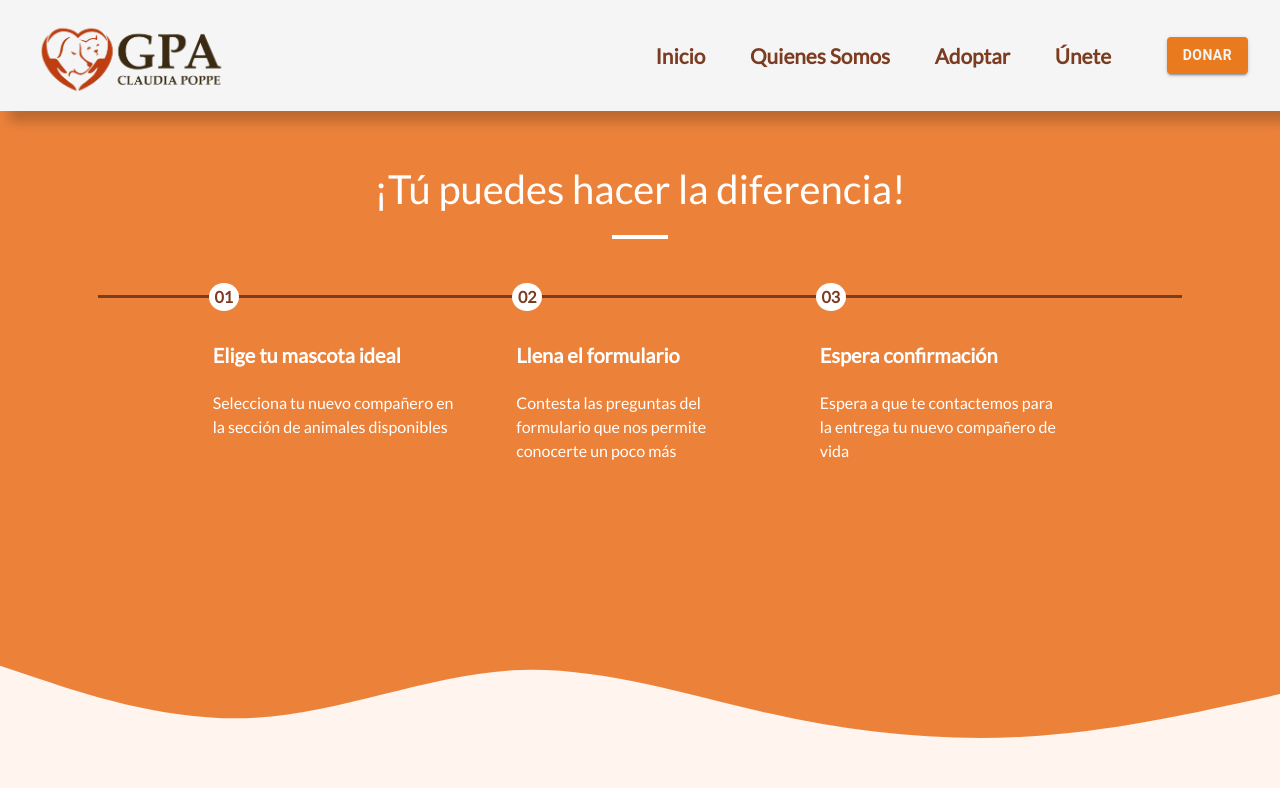
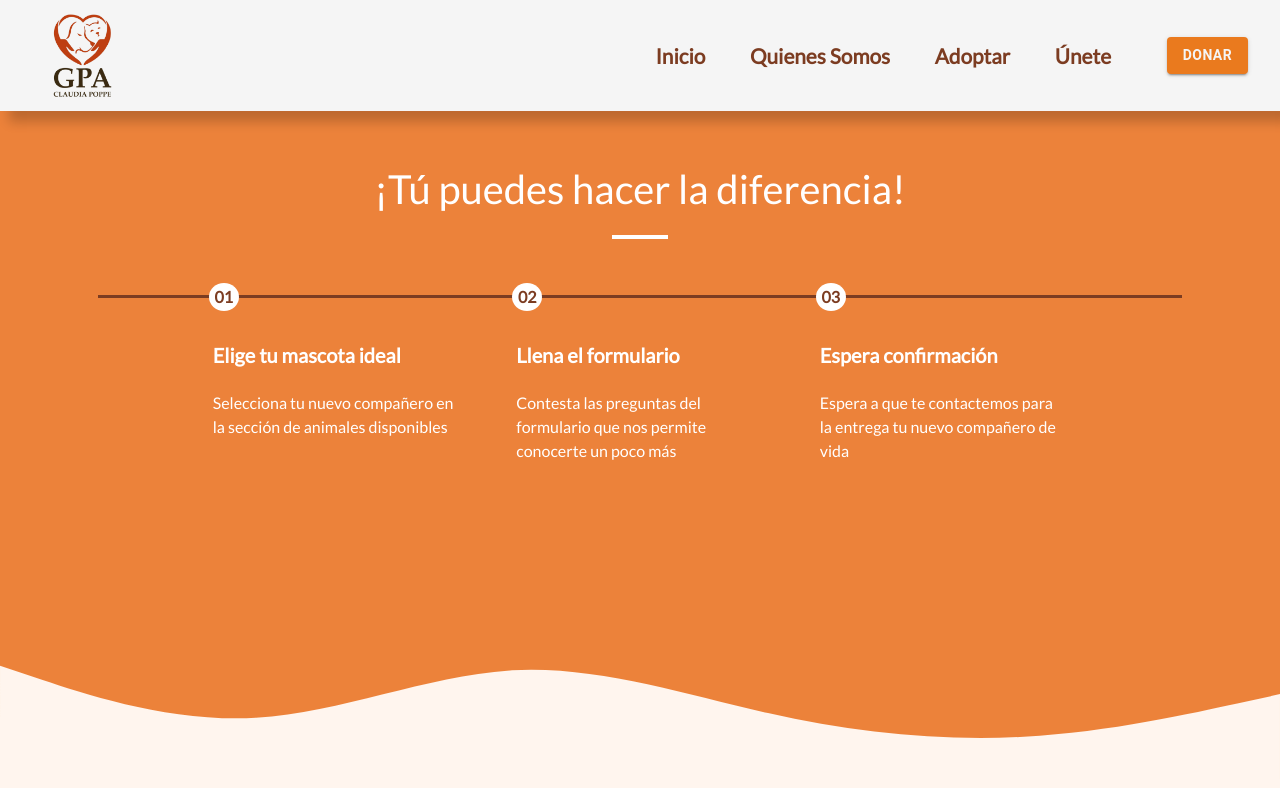
Before and after one commit to GPA-Espol/FindMeAPet_Web, a React (Create React App) app: page /adoptar in a window 1280 px wide. Shown: the top 788 px of the page. Built offline with nearby package versions, Linux system fonts and the light colour scheme; no server answers.

Commit message:
Customer requested logo implemented for NavBar

```diff
--- a/src/components/NavBar/NavBar.css
+++ b/src/components/NavBar/NavBar.css
@@ -16,6 +16,10 @@
   /* background: linear-gradient(90deg, #F9C49A 0%, #ea7a1e 100%); */
 }
 
+.logo-container {
+  max-height: 95px;
+}
+
 /* TODO: Toda el logo ocupa mucho, arreglar para que el cursor pointer quede bien */
 .nav-logo {
   /* flex-grow: 1; */
@@ -25,9 +29,10 @@
 }
 
 .nav-logo img {
-  width: 200px;
-  height: auto;
-  margin-top: 0.5rem !important;
+  /* Estos son importante son el logo que me gustaba a mi */
+  /* width: 200px; */
+  /* height: auto; */
+  /* margin-top: 0.5rem !important; */
   cursor: pointer;
 }
 
@@ -35,6 +40,14 @@ a.active, a {
   text-decoration: none !important;
 }
 
+
+/* Esto es necesario para el logo que quiere mónica */
+.logo-img {
+  /* object-fit: cover; */
+  height: 100px;
+  width: 100px;
+  margin: 0!important;
+}
 
 .nav-menu {
   display: grid;
--- a/src/components/NavBar/NavBar.js
+++ b/src/components/NavBar/NavBar.js
@@ -21,8 +21,8 @@ class NavBar extends Component {
           {/* <div className="nav-container"> */}
 
           <div className="logo-container">
-            <NavLink exact to="/" className="nav-logo">
-              <img src="NavBar/logo_GPA_Horizontal.png" alt="GPA Logo" />
+            <NavLink className="logo-img" exact to="/" className="nav-logo">
+              <img className="logo-img" src="NavBar/LogoGPA_Navbar.png" alt="GPA Logo" />
             </NavLink>
           </div>
 
--- a/src/components/Pages/Adoptar/AnimalModal/AnimalModal.js
+++ b/src/components/Pages/Adoptar/AnimalModal/AnimalModal.js
@@ -23,6 +23,7 @@ const ShowAnimal = (props) => {
       esterilizado = "No está esterilizado"
     }
 
+    // TODO: Descomenta esto cuando este resuelto lo de los campos null
     // let color = selectedPet.color.charAt(0).toUpperCase() + selectedPet.color.slice(1);
     let color = selectedPet.color;
 
```
